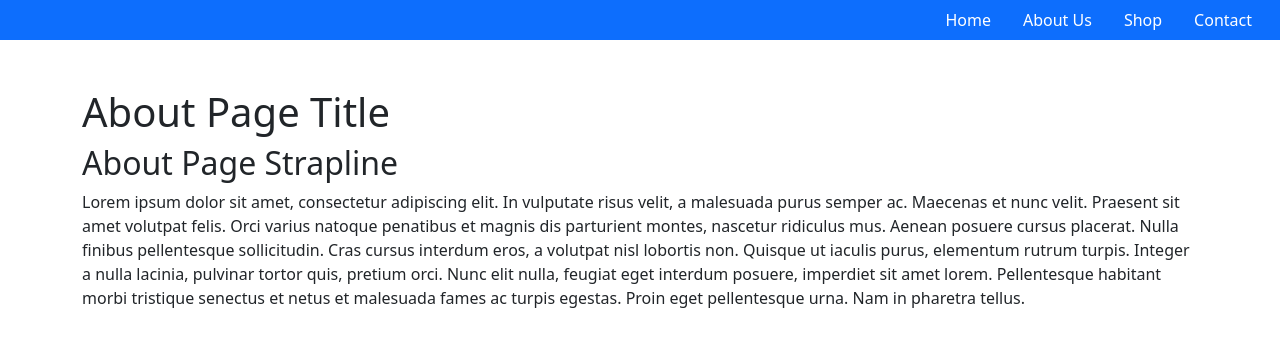
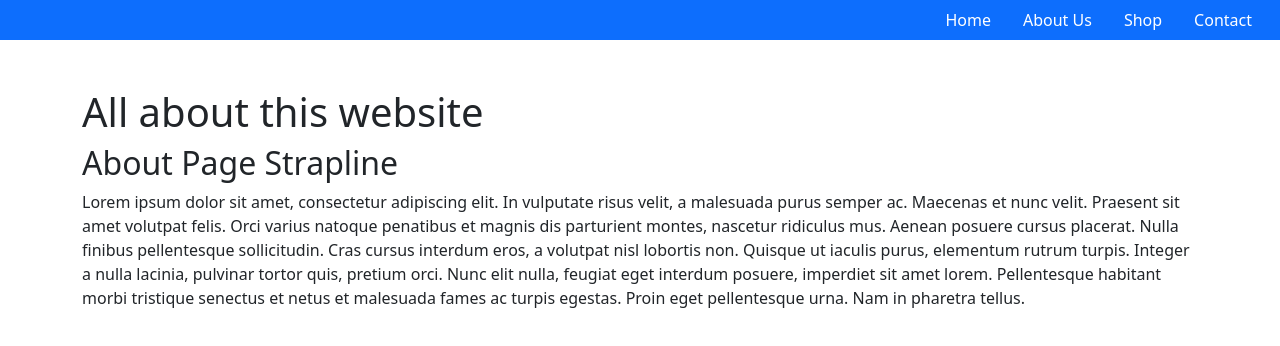
Before and after one commit to stefemil/training_1, a plain HTML site: page about.html in a window 1280 px wide. Drawn offline with nearby package versions, Linux system fonts and the light colour scheme.

Commit message:
added title to about page

```diff
--- a/about.html
+++ b/about.html
@@ -39,7 +39,7 @@
     <div class="container">
         <div class="row">
             <div class="col">
-               <h1>About Page Title</h1>
+               <h1>All about this website</h1>
                <h2>About Page Strapline</h2>
                <p>Lorem ipsum dolor sit amet, consectetur adipiscing elit. In vulputate risus velit, a malesuada purus semper ac. Maecenas et nunc velit. Praesent sit amet volutpat felis. Orci varius natoque penatibus et magnis dis parturient montes, nascetur ridiculus mus. Aenean posuere cursus placerat. Nulla finibus pellentesque sollicitudin. Cras cursus interdum eros, a volutpat nisl lobortis non. Quisque ut iaculis purus, elementum rutrum turpis. Integer a nulla lacinia, pulvinar tortor quis, pretium orci. Nunc elit nulla, feugiat eget interdum posuere, imperdiet sit amet lorem. Pellentesque habitant morbi tristique senectus et netus et malesuada fames ac turpis egestas. Proin eget pellentesque urna. Nam in pharetra tellus.</p>
             </div>
```
